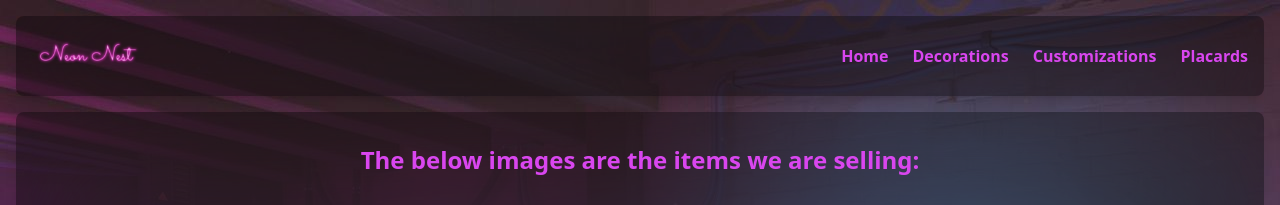
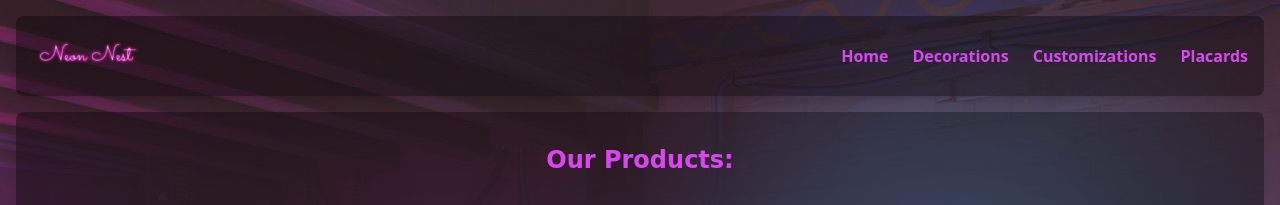
Before and after one commit to serpmillers/neon-nest, a plain HTML site: page Decorations.html in a window 1280 px wide. Shown: the top 205 px of the page. Drawn offline with nearby package versions, Linux system fonts and the light colour scheme.

Commit message:
final commit before adding content Hopefully

```diff
--- a/Decorations.html
+++ b/Decorations.html
@@ -2,8 +2,7 @@
 <html lang="en">
 <head>
     <meta charset="UTF-8">
-    <meta name="viewport" content="width=device-width, initial-scale=1.0">
-    <title>Presets</title>
+    <meta name="viewport" content="width=device-width, initial-scale=1.0"><title>Presets</title>
     <script src="https://cdn.tailwindcss.com"></script>
     <style>
         /* Custom Scrollbar */
@@ -26,6 +25,13 @@
         ::-webkit-scrollbar-thumb:hover {
             background: rgba(225, 42, 251, 0.8); /* Darker pink on hover */
         }
+
+        @import url('https://fonts.googleapis.com/css2?family=Roboto+Condensed:ital,wght@0,100..900;1,100..900&family=Sacramento&display=swap');
+        .Roboto-Condensed {
+            font-family: 'Sacramento', cursive; /* Use the imported font */
+            font-size: 24px; /* Optional: Adjust font size */
+            font-weight: 400; /* Optional: Adjust font weight */
+        }
     </style>
 </head>
 <body class="bg-gray-100 text-fuchsia-500" background="Images/Background-2.jpg">
@@ -46,8 +52,8 @@
     <div class="m-4 backdrop-blur-3xl backdrop-opacity-75 bg-black bg-opacity-35 px-4 py-8 rounded-lg shadow-lg">
 
         <div class="text-gray-600 mb-8">
-            <p class="text-2xl font-black text-fuchsia-500 text-center">
-                The below images are the items we are selling:
+            <p class="text-2xl font-black text-fuchsia-500 text-center Roboto-Condensed">
+                Our Products:
             </p>
         </div>
         <div class="overflow-y-auto max-h-[60vh]">
```
Also changed, not shown: Customizations.html (+9 -3 lines), Placards.html (+10 -4 lines), index.html (+7 -1 lines).
